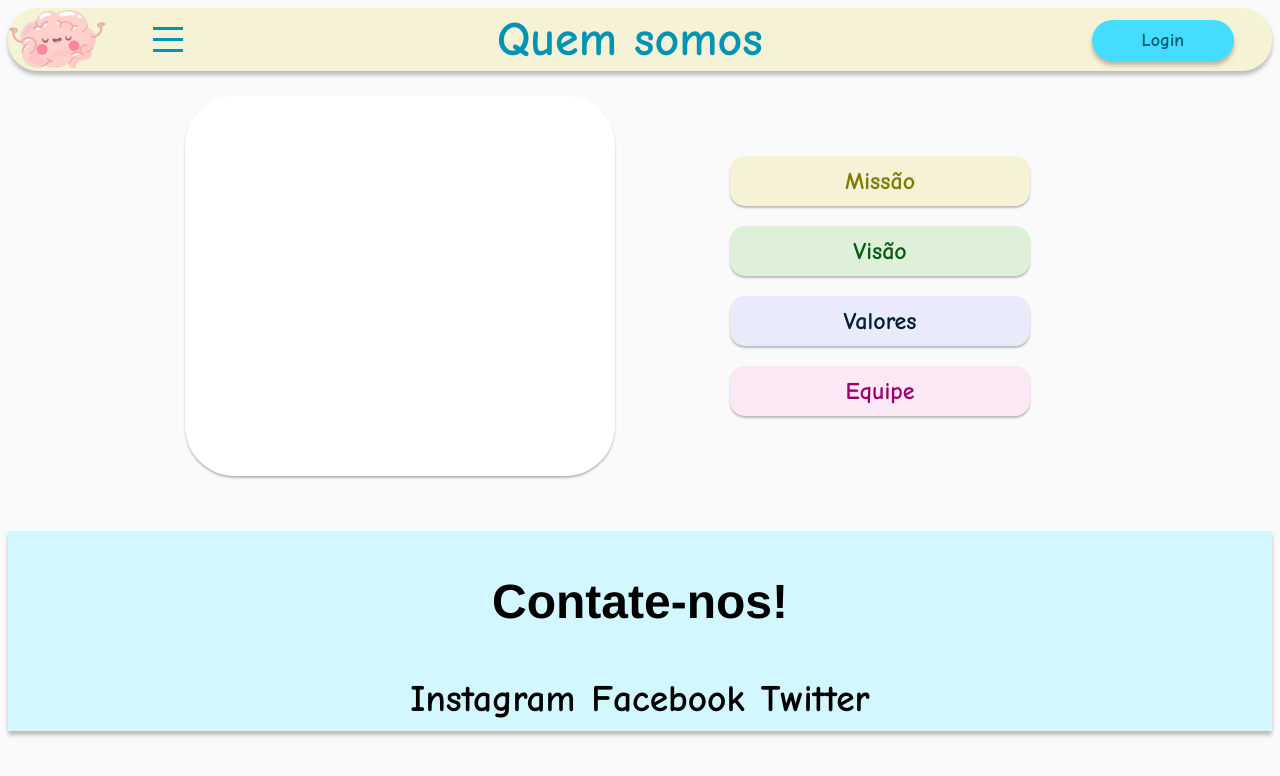
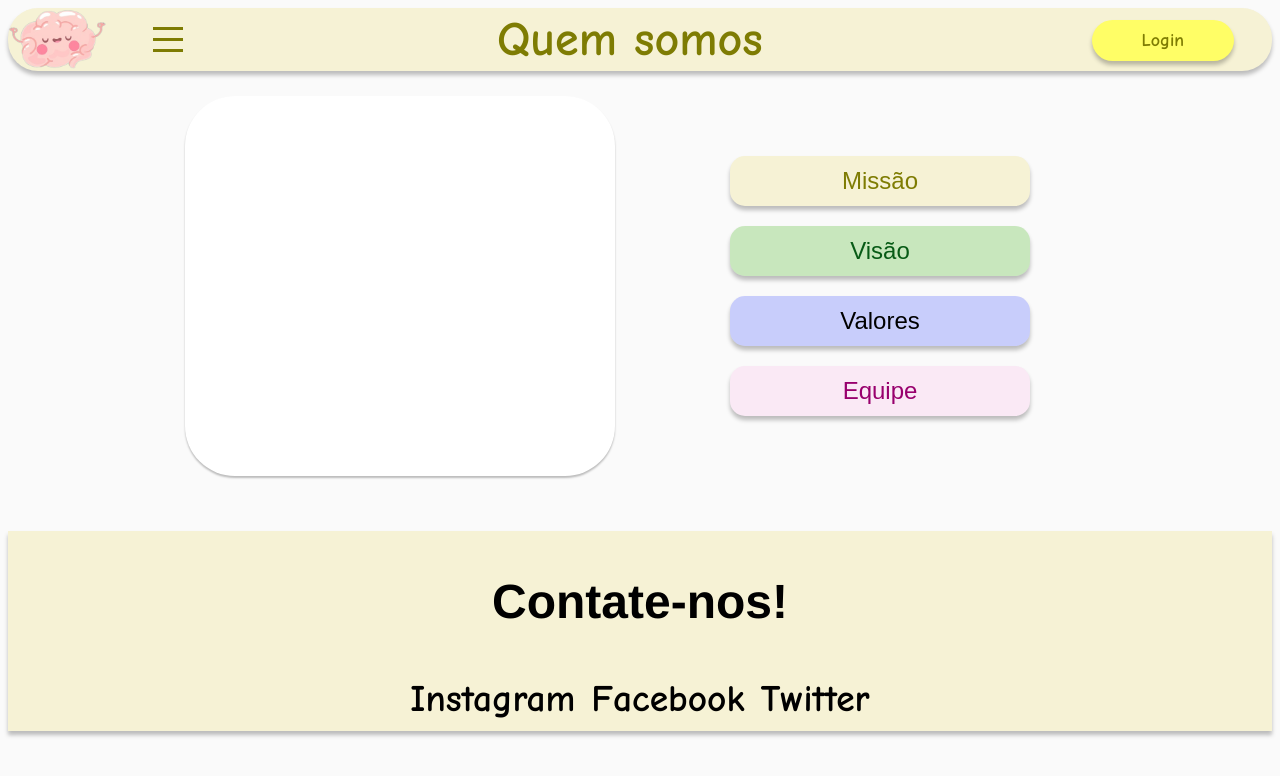
Before and after one commit to YamaokaK/CalmaMente, a plain HTML site: page main/quemsomos.html in a window 1280 px wide. Drawn offline with Linux system fonts and the light colour scheme.

Commit message:
Refatoração css

```diff
--- a/main/quemsomos.html
+++ b/main/quemsomos.html
@@ -38,17 +38,15 @@
 
     <main>
         <div class="quemsomos__main">
-            <div class="bloco__quemsomos" id="bloco__quemsomos>
-                <figure>
-                    <img src="" width="400">
-                </figure>
+            <div class="bloco__quemsomos" id="bloco__quemsomos">
+                <figure></figure>
             </div>
-            <div class="bloco__conteiner" id="bloco__quemsomos>
+            <div class="bloco__conteiner" id="bloco__quemsomos">
                 <div class="button-container">
-                    <button class="button-missao" id="button-missao">Missão</button>
-                    <button class="button-visao" id="button-visao">Visão</button>
-                    <button class="button-valores" id="button-valores">Valores</button>
-                    <button class="button-equipe" id="button-equipe">Equipe</button>
+                    <button class="btn w-300 missao" id="button-missao">Missão</button>
+                    <button class="btn w-300 visao" id="button-visao">Visão</button>
+                    <button class="btn w-300 valores" id="button-valores">Valores</button>
+                    <button class="btn w-300 equipe" id="button-equipe">Equipe</button>
                 </div>
             </div>
         </div>
--- a/style/cadastro.css
+++ b/style/cadastro.css
@@ -35,7 +35,7 @@ nav h1 {
     box-shadow: 0 2px 2px rgba(0, 0, 0, 0.25);
 }
 
-.button:hover {
+.btn:hover {
     box-shadow: inset -10px 0px 10px 50px rgba(233, 192, 245, 0.5);
 }
 
--- a/style/global.css
+++ b/style/global.css
@@ -2,12 +2,12 @@
 
 /* Cores do header */
 :root {
-  --color-1: #FDE4FA;   /* roxinho ansiedade */
-  --color-2: #D3F7FF;  /*azulzinho HOME*/
-  --color-3: #DFF0D9; /*verdinho TDAH */
-  --color-4: #FFA85766; /*amarelinho exercicio*/
-  --color-5: #e9eafa; /*azul depressão*/
-  --color-6: #F6F2D5; /*amarelo QUEM SOMOS*/
+  /* --color-1: #FDE4FA; roxinho ansiedade
+  --color-2: #D3F7FF;  azulzinho HOME
+  --color-3: #DFF0D9; verdinho TDAH
+  --color-4: #FFA85766; amarelinho exercicio
+  --color-5: #e9eafa; azul depressão*
+  --color-6: #F6F2D5; amarelo QUEM SOMOS */
   --val-size: 8px;
   --drop-shadow: 0px 4px 4px rgba(0, 0, 0, 0.25);
   --light-blue: #D3F7FF;
@@ -20,9 +20,13 @@
   --pink-text: #98006D;
   --light-green: rgba(83, 187, 47, 0.3);
   --dark-blue-light: rgba(0, 26, 255, 0.2);
+  ----dark-blue-light-text: #006A82;
   --light-yellow: rgba(227, 210, 57, 0.3);
   --light-red: rgba(255, 0, 0, 0.6);
   --light-red-text: #A70000;
+  --light-yellow: #F6F2D5;
+  --yellow-text: #7E7C03;
+  --yellow: #FFFE66;
 }
 
 
@@ -169,17 +173,24 @@ input {
     box-shadow: 0 2px 2px rgba(0, 0, 0, 0.25);
 }
 
-.button {
+.btn {
     margin: 10px;
-    width: 200px;
     height: 50px;
     padding: 10px;
     font-size: 24px;
-    font-family: "Comic Neue", cursive;
     border: none;
     border-radius: 15px;
     cursor: pointer;
     transition: box-shadow 0.3s ease;
+    box-shadow: var(--drop-shadow);
+}
+
+.w-200 {
+    width: 200px;
+}
+
+.w-300 {
+    width: 300px;
 }
 
 .rodape {
--- a/style/quemsomos.css
+++ b/style/quemsomos.css
@@ -1,55 +1,40 @@
 @import url(global.css);
 
 header {
-    background-color: var(--color-6);
+    background-color: var(--light-yellow);
 }
 
 nav button{
-    color: var(--blue-text);
-    background-color: var(--blue);
+    color: var(--yellow-text);
+    background-color: var(--yellow);
 }
 
 nav h1 {
-    color: var(--light-blue-text);
+    color: var(--yellow-text);
 }
 
 .bar {
-    background-color: var(--light-blue-text);
+    background-color: var(--yellow-text);
 }
 
-.login__main {
+.quemsomos__main {
     display: flex;
     justify-content: center;
     align-items: center;
 }
 
-.login__main img {
+.quemsomos__main img {
     border: solid 4px var(--light-blue-text);
     border-radius: 25px;
     box-shadow: var(--drop-shadow);
-}
-
-#btn_login {
-    color: #FAFAFA;
-    background-color: var(--light-blue-text);
 }
 
 .button:hover {
     box-shadow: inset -10px 0px 10px 50px rgba(233, 192, 245, 0.5);
 }
 
-
 .rodape {
-    background-color: var(--light-blue);
-}
-
-
-
-
-.quemsomos__header {
-    background-color: var(--color-6);
-    color: #7E7C03;
-    border-radius: 30px;
+    background-color: var(--light-yellow);
 }
 
 .quemsomos__main {
@@ -81,66 +66,22 @@ nav h1 {
     overflow: hidden;
 }
 
-.button-missao{
-    background-color: var(--color-6);
+.missao{
+    background-color: var(--light-yellow);
     color: #7E7C03;
-    margin: 10px;
-    width: 300px;
-    height: 50px;
-    padding: 10px;
-    font-size: 24px;
-    font-family: "Comic Neue", cursive;
-    border: none;
-    border-radius: 15px;
-    cursor: pointer;
-    transition: box-shadow 0.3s ease;
-    box-shadow: 0 2px 2px rgba(0, 0, 0, 0.25);
 }
 
-.button-visao{
-    background-color: var(--color-3);
+.visao{
+    background-color: var(--light-green);
     color: #085B16;
-    margin: 10px;
-    width: 300px;
-    height: 50px;
-    padding: 10px;
-    font-size: 24px;
-    font-family: "Comic Neue", cursive;
-    border: none;
-    border-radius: 15px;
-    cursor: pointer;
-    transition: box-shadow 0.3s ease;
-    box-shadow: 0 2px 2px rgba(0, 0, 0, 0.25);
 }
 
-.button-valores{
-    background-color: var(--color-5);
-    color: #001F35;
-    margin: 10px;
-    width: 300px;
-    height: 50px;
-    padding: 10px;
-    font-size: 24px;
-    font-family: "Comic Neue", cursive;
-    border: none;
-    border-radius: 15px;
-    cursor: pointer;
-    transition: box-shadow 0.3s ease;
-    box-shadow: 0 2px 2px rgba(0, 0, 0, 0.25);
+.valores{
+    background-color: var(--dark-blue-light);
+    color: var(--dark-blue-light-text);
 }
 
-.button-equipe{
+.equipe{
     background-color: #FAE9F5;
     color: #98006D;
-    margin: 10px;
-    width: 300px;
-    height: 50px;
-    padding: 10px;
-    font-size: 24px;
-    font-family: "Comic Neue", cursive;
-    border: none;
-    border-radius: 15px;
-    cursor: pointer;
-    transition: box-shadow 0.3s ease;
-    box-shadow: 0 2px 2px rgba(0, 0, 0, 0.25);
 }
```
Also changed, not shown: main/cadastro.html (+1 -1 lines), main/login.html (+1 -1 lines), main/newpwd.html (+1 -1 lines).
